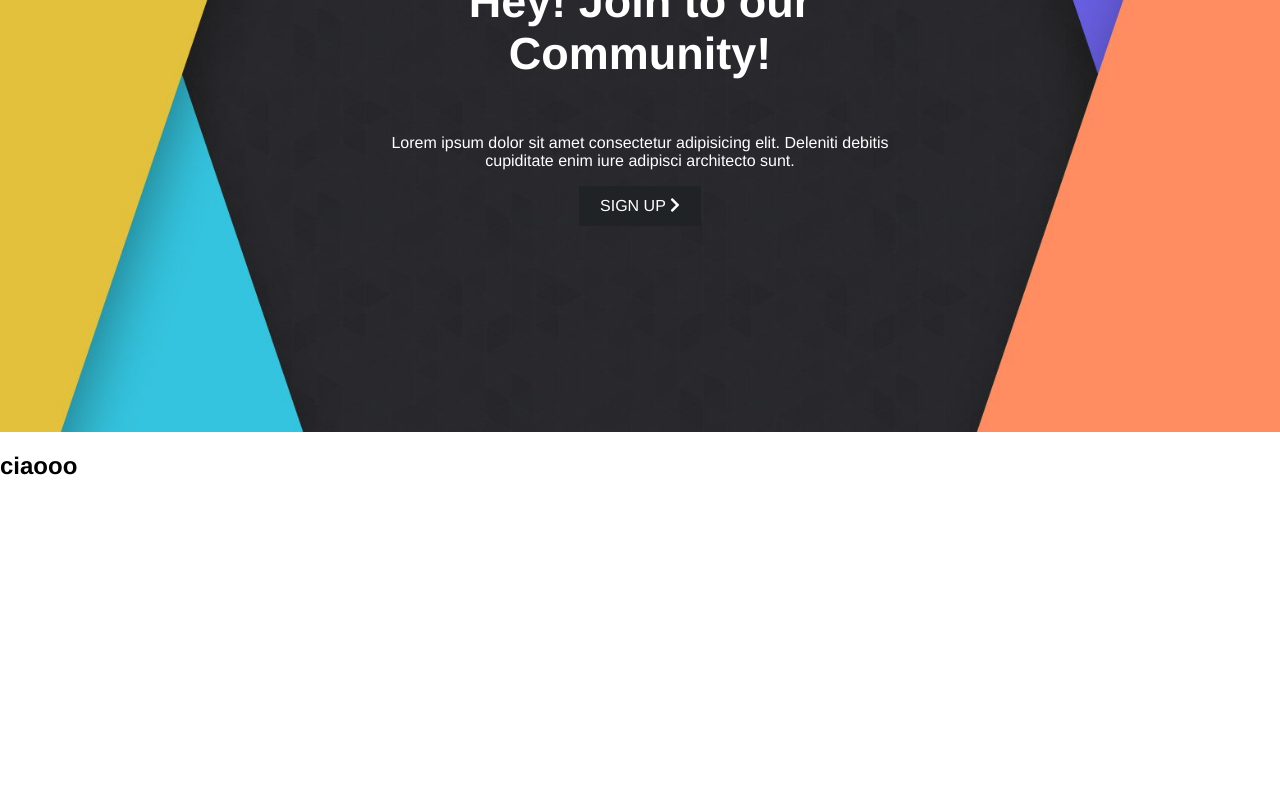
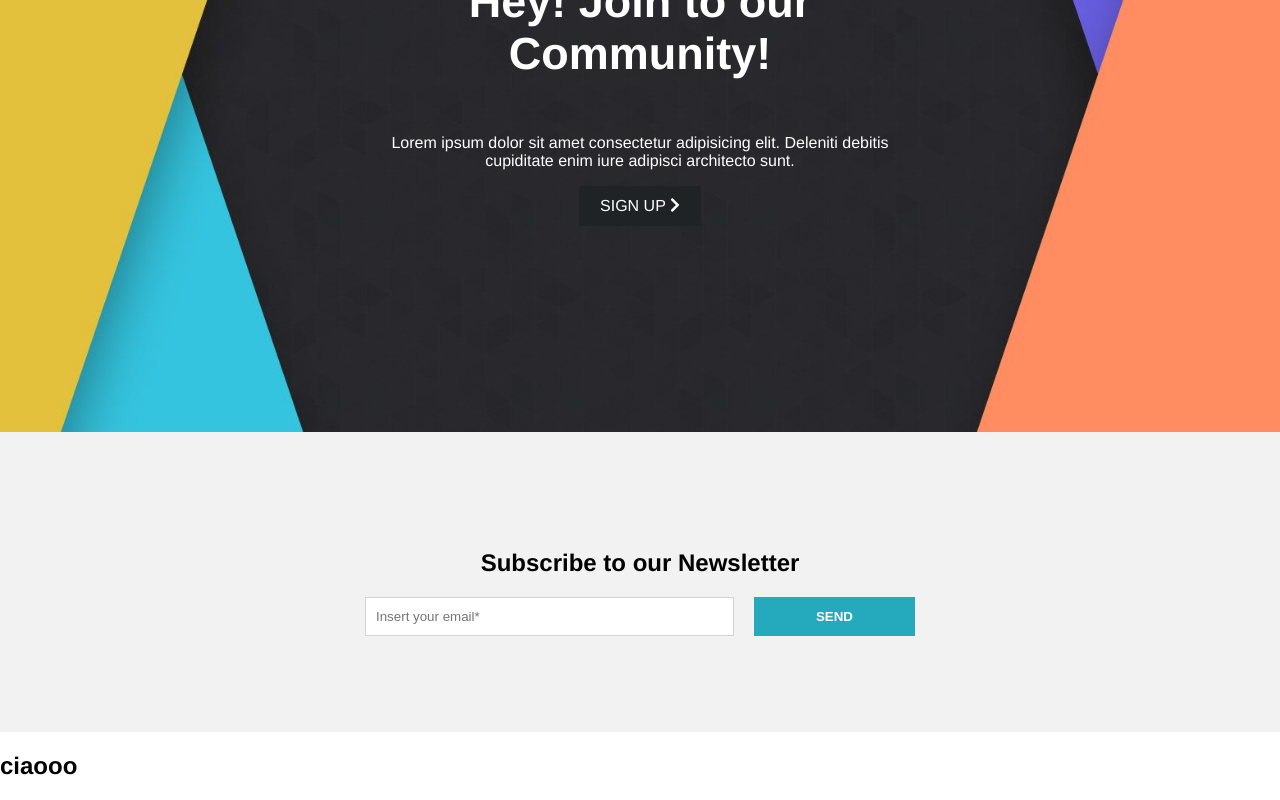
Before and after one commit to DamianoLandi/proj-html-vuejs, a Vue app: page / in a window 1280 px wide. Shown: the part 5344-6144 px from the top of the page. Before the commit the page ends 5844 px from the top, so only its background shows below. Built offline with nearby package versions, Linux system fonts and the light colour scheme.

Commit message:
Subscribe

```diff
--- a/src/components/Main.vue
+++ b/src/components/Main.vue
@@ -60,6 +60,9 @@
             <div class="register">
                 <Register/>
             </div>
+            <div class="subscribe">
+                <Subscribe/>
+            </div>
         </section>
     </main>
 </template>
@@ -73,6 +76,7 @@ import FeaturedSmall from "./FeaturedSmall.vue"
 import CardSmall from "./CardSmall.vue"
 import ForumCard from "./ForumCard.vue"
 import Register from "./Register.vue"
+import Subscribe from "./Subscribe.vue"
 
 export default {
     name: "Footer",
@@ -85,6 +89,7 @@ export default {
         CardSmall,
         ForumCard,
         Register,
+        Subscribe,
     },
     data(){
         return{
@@ -286,4 +291,8 @@ ul{
     height: 700px;
 }
 
+.subscribe{
+    height: 300px;
+}
+
 </style>
--- /dev/null
+++ b/src/components/Subscribe.vue
@@ -0,0 +1,46 @@
+<template>
+    <div class="container-subscribe">
+        <h2>Subscribe to our Newsletter</h2>
+        <div class="input-container">
+            <input type="email" name="subscribe" id="subscribe" placeholder="Insert your email*">
+            <button>Send</button>
+        </div>
+    </div>
+</template>
+
+<script>
+export default {
+    name: "Subscribe,"
+}
+</script>
+
+<style scoped>
+    .container-subscribe{
+        height: 100%;
+        background-color: #F2F2F2;
+        display: flex;
+        flex-direction: column;
+        justify-content: center;
+        align-items: center;
+    }
+
+    .input-container{
+        width: 550px;
+        display: flex;
+        justify-content: space-between;
+    }
+
+    input{
+        padding: 10px 180px 10px 10px;
+        border: 1px solid lightgray;
+    }
+
+    button{
+        color: white;
+        text-transform: uppercase;
+        background-color: #25A9BD;
+        padding: 10px 60px;
+        border-color: transparent;
+        font-weight: 600;
+    }
+</style>
```
Also changed, not shown: 7 other files (tests, documents, lock files or other folders).
